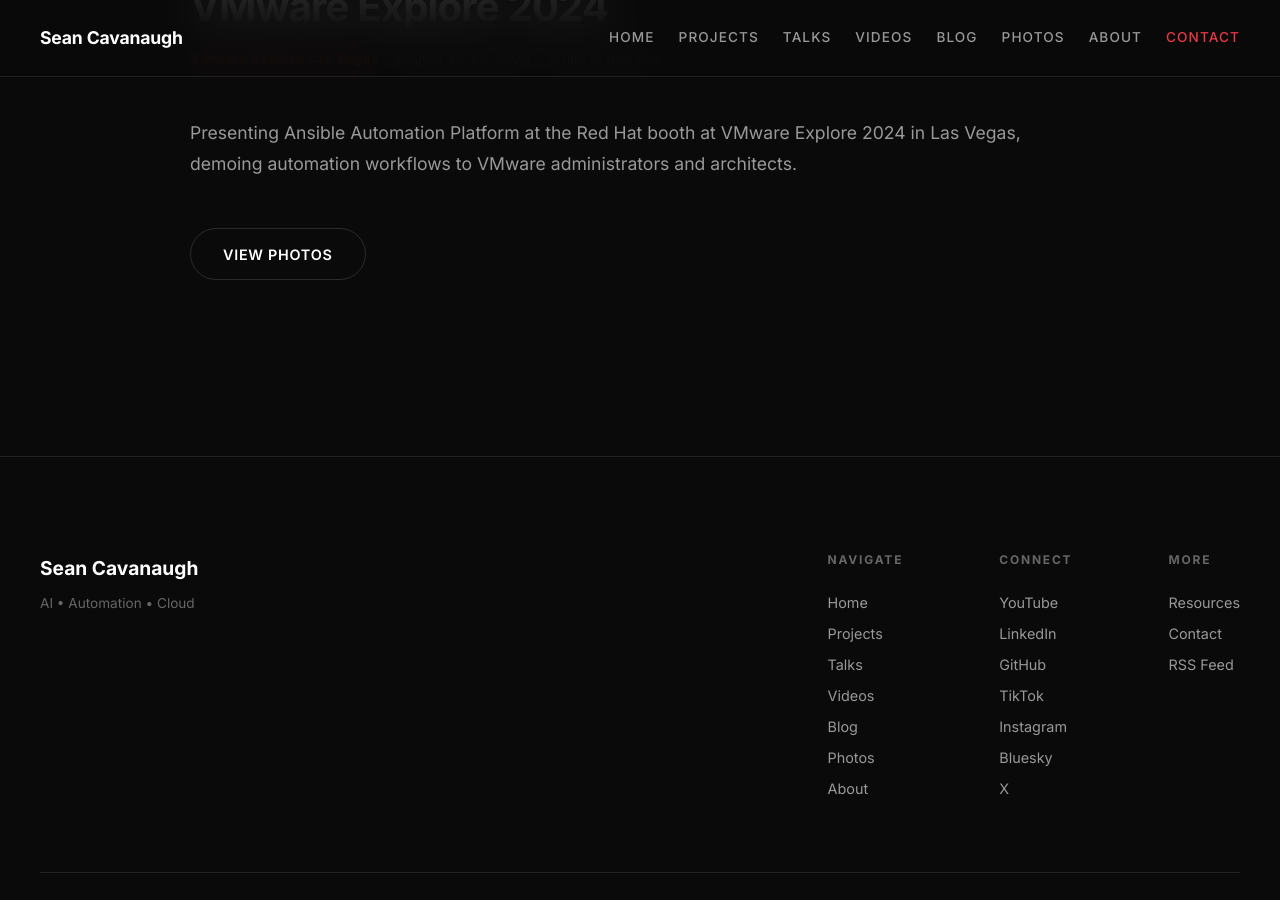
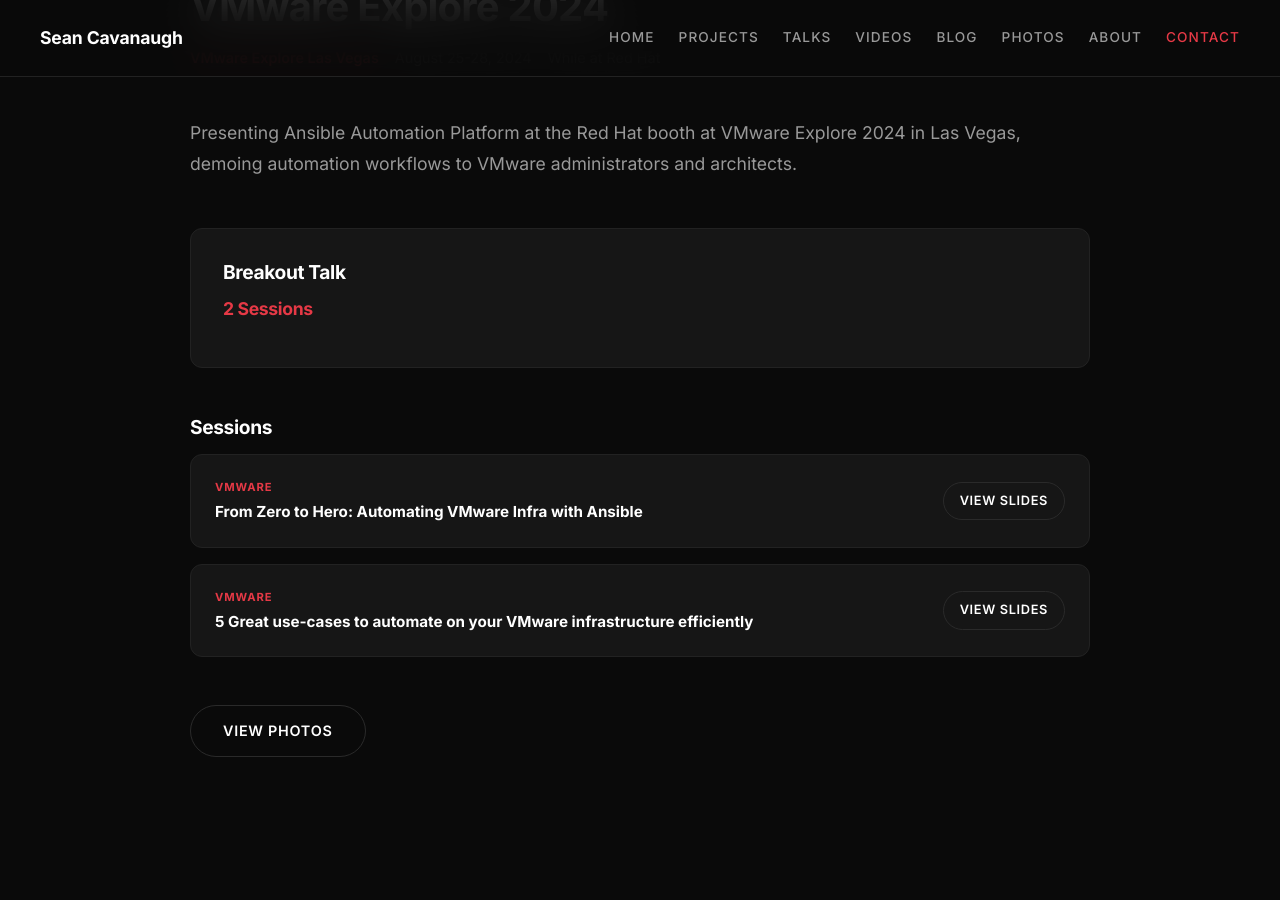
Before and after one commit to IPvSean/cavanaugh.pro, a Jekyll site: the page built from talks/vmware-explore-2024.html, in a window 1280 px wide and 900 px high, scrolled down 717 px. Built offline with Jekyll 4.4.1, drawn with Linux system fonts in a browser that asks for light colours.

Commit message:
Add VMware Explore 2024 session slide decks
Host Zero to Hero and 5 Great Use-Cases PDFs with links on the talk page.

Co-authored-by: Cursor <cursoragent@cursor.com>

```diff
--- a/_data/talks.yml
+++ b/_data/talks.yml
@@ -93,6 +93,14 @@
   date: "August 25-28, 2024"
   photos: "https://photos.app.goo.gl/JAXebqxPPdxYJoQa7"
   role_at_time: "Red Hat"
+  talk_name: "2 Sessions"
+  presentations_label: "Sessions"
+  presentation_badge: "VMware"
+  presentations:
+    - title: "From Zero to Hero: Automating VMware Infra with Ansible"
+      slides: "/assets/slides/VMware-explore-zero-to-hero-ansible.pdf"
+    - title: "5 Great use-cases to automate on your VMware infrastructure efficiently"
+      slides: "/assets/slides/VMware-explore-5-use-cases.pdf"
 
 - title: "Event-Driven Ansible, Content Corner"
   description: "Presenting Event-Driven Ansible at the Content Corner Theater at Cisco Live 2024 in Las Vegas."
```
Also changed, not shown: 2 other files.
